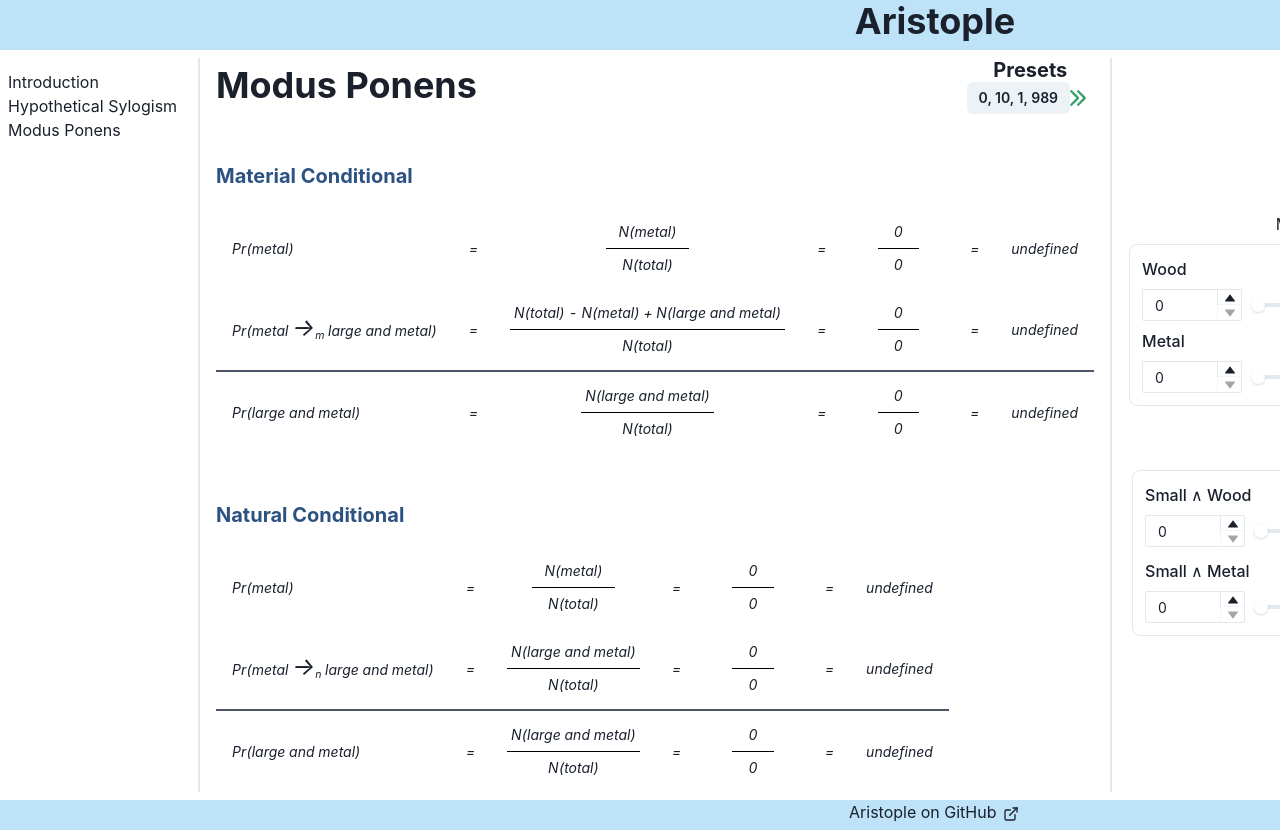
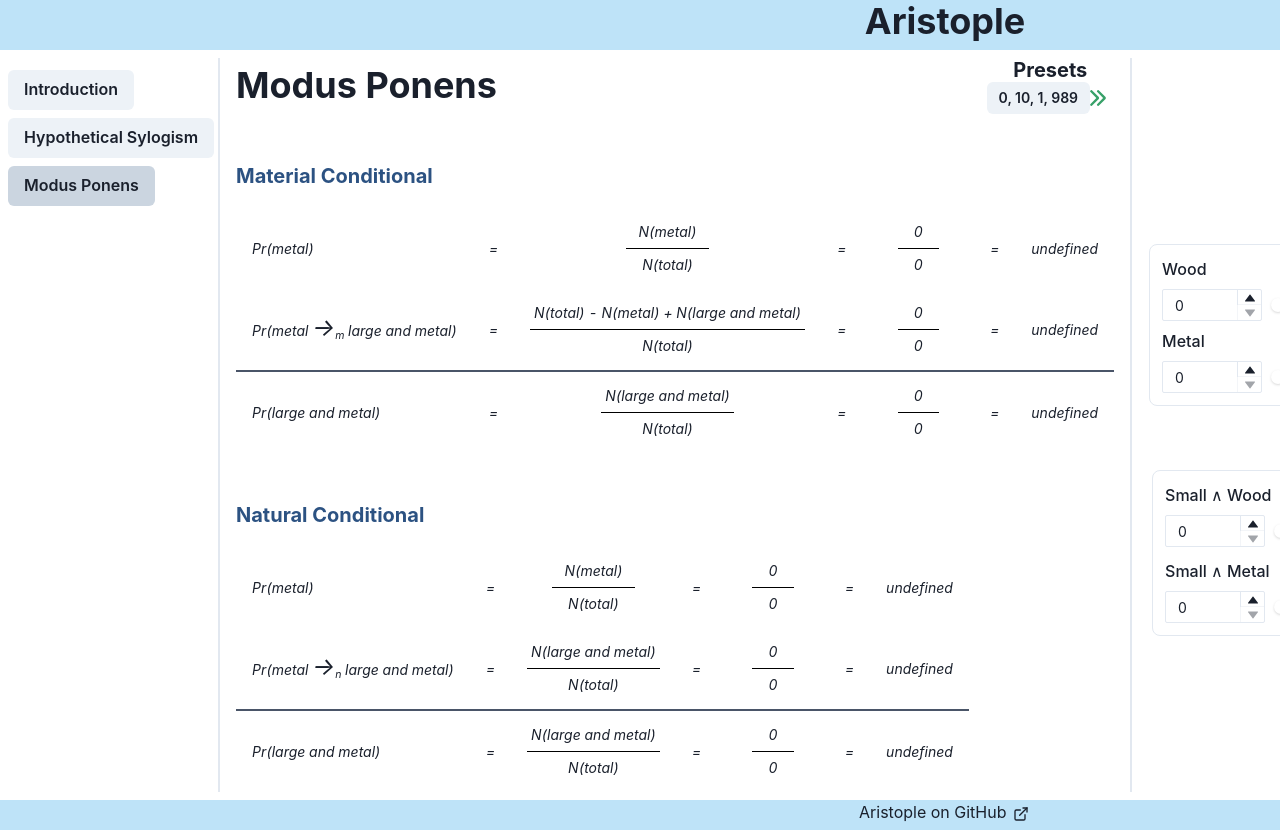
Before and after one commit to tartansandal/aristople, a React (Create React App) app: page /#/modus-ponens in a window 1280 px wide. Shown: the top 830 px of the page. Built offline with nearby package versions, Linux system fonts and the light colour scheme.

Commit message:
Improve nav bar

```diff
--- a/src/components/App.js
+++ b/src/components/App.js
@@ -32,7 +32,7 @@ function App() {
             "footer footer footer"
           `}
           gridTemplateRows={'50px 1fr 30px'}
-          gridTemplateColumns={'200px 1fr 760px'}
+          gridTemplateColumns={'220px 1fr 760px'}
           minH="100vh"
           gap="2"
         >
--- a/src/components/NavBar.jsx
+++ b/src/components/NavBar.jsx
@@ -1,35 +1,27 @@
 import React from 'react';
 
 import {
-  List,
-  ListItem,
-  // ListIcon,
   Link,
   // Heading,
   VStack,
+  Button,
 } from '@chakra-ui/react';
-import { Link as RouterLink } from 'react-router-dom';
+import { NavLink } from 'react-router-dom';
 
 const NavBar = () => {
   return (
     <VStack pt={3} align="start">
-      <List align="start">
-        <ListItem>
-          <Link as={RouterLink} to="introduction">
-            Introduction
-          </Link>
-        </ListItem>
-        <ListItem>
-          <Link as={RouterLink} to="hypothetical-syllogism">
-            Hypothetical Sylogism
-          </Link>
-        </ListItem>
-        <ListItem>
-          <Link as={RouterLink} to="modus-ponens">
-            Modus Ponens
-          </Link>
-        </ListItem>
-      </List>
+      <Link as={NavLink} to="introduction">
+        {({ isActive }) => <Button isActive={isActive}>Introduction</Button>}
+      </Link>
+      <Link as={NavLink} to="hypothetical-syllogism">
+        {({ isActive }) => (
+          <Button isActive={isActive}>Hypothetical Sylogism</Button>
+        )}
+      </Link>
+      <Link as={NavLink} to="modus-ponens">
+        {({ isActive }) => <Button isActive={isActive}>Modus Ponens</Button>}
+      </Link>
     </VStack>
   );
 };
--- a/src/features/rules/rules.jsx
+++ b/src/features/rules/rules.jsx
@@ -73,7 +73,7 @@ export const Presets = ({ sets }) => {
 
   const buttons = sets.map(set => {
     return (
-      <ListItem>
+      <ListItem key={set.join('_')}>
         <Button
           size="sm"
           onClick={() =>
```
